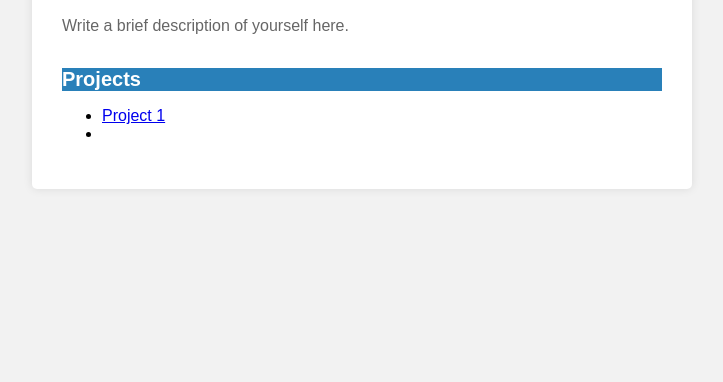
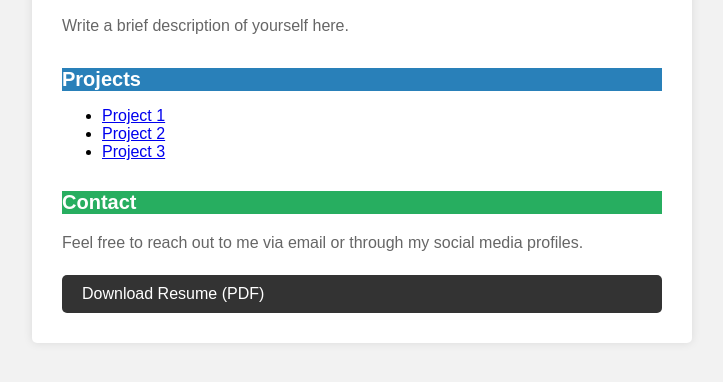
Before and after one commit to mayursd/Resume, a plain HTML site: page index.html in a window 1280 px wide. Shown: the part 248-630 px from the top of the page, without its empty margins (278-1001 px from the left). Drawn offline with Linux system fonts and the light colour scheme.

Commit message:
Update index.html

```diff
--- a/index.html
+++ b/index.html
@@ -80,14 +80,14 @@
       color: #fff;
     }
 
-    .resume-link {
-      display: inline-block;
-      padding: 10px 20px;
-      background-color: #555;
+    .download-link {
+      display: block;
+      background-color: #333;
       color: #fff;
       text-decoration: none;
+      padding: 10px 20px;
       border-radius: 5px;
-      margin-top: 10px;
+      margin-top: 20px;
     }
   </style>
 </head>
@@ -108,4 +108,14 @@
     <h2 class="blue">Projects</h2>
     <ul>
       <li><a href="https://github.com/your-username/project-1">Project 1</a></li>
-      <li><a href="https://github.com/your-
+      <li><a href="https://github.com/your-username/project-2">Project 2</a></li>
+      <li><a href="https://github.com/your-username/project-3">Project 3</a></li>
+    </ul>
+    <h2 class="green">Contact</h2>
+    <p>
+      Feel free to reach out to me via email or through my social media profiles.
+    </p>
+    <a href="path-to-your-resume.pdf" class="download-link">Download Resume (PDF)</a>
+  </div>
+</body>
+</html>
```
